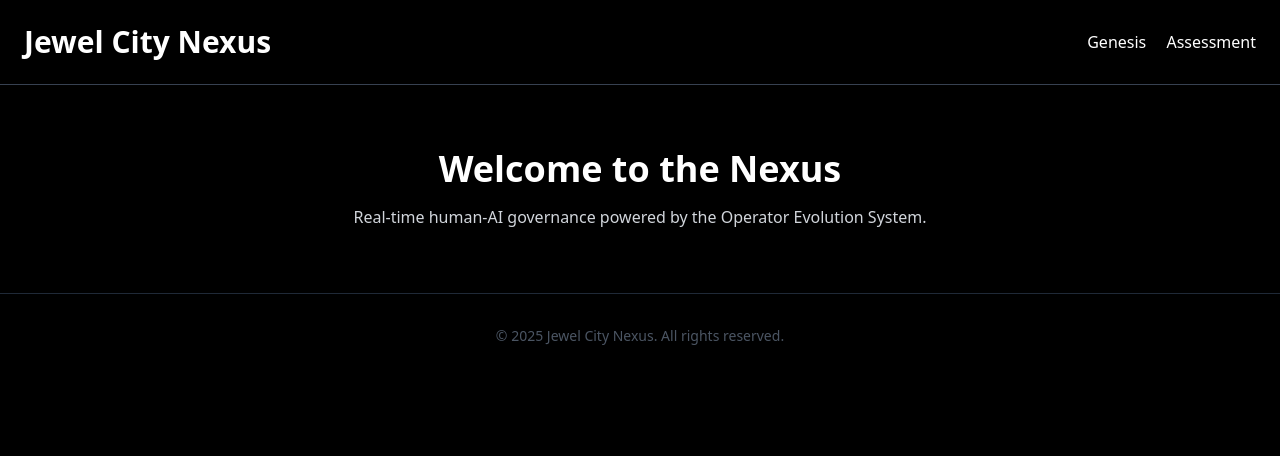
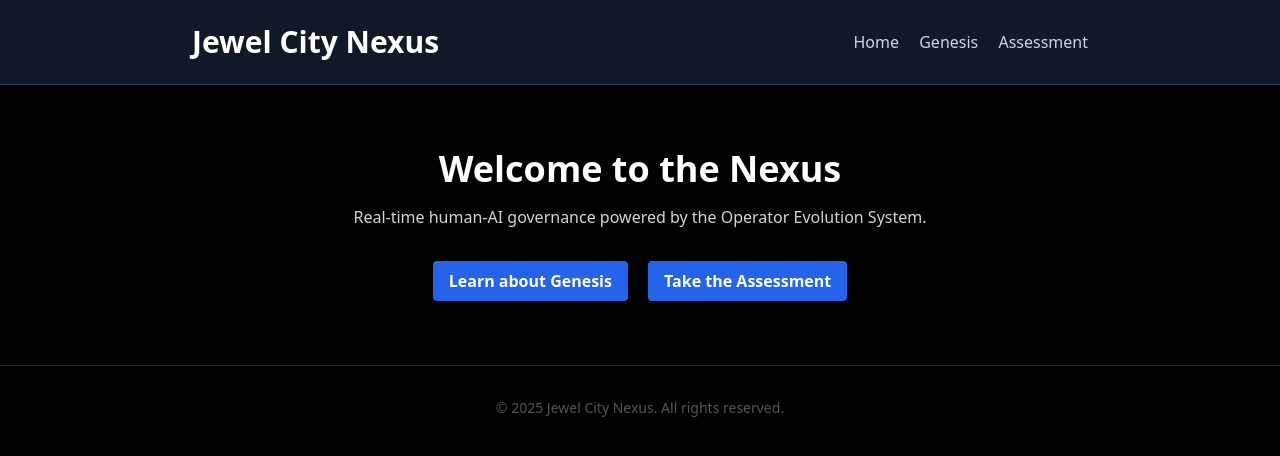
Before and after one commit to cravenoes-stack/jewelcitynexus, a plain HTML site: page index.html in a window 1280 px wide. Drawn offline with nearby package versions, Linux system fonts and the light colour scheme.

Commit message:
Add navigation and footer

```diff
--- a/index.html
+++ b/index.html
@@ -7,18 +7,25 @@
   <link href="https://cdn.jsdelivr.net/npm/tailwindcss@2.2.19/dist/tailwind.min.css" rel="stylesheet">
 </head>
 <body class="bg-black text-white font-sans">
-  <header class="p-6 border-b border-gray-700 flex items-center justify-between">
-    <h1 class="text-3xl font-bold">Jewel City Nexus</h1>
-    <nav class="space-x-4">
-      <a href="genesis.html" class="hover:underline">Genesis</a>
-      <a href="assessment.html" class="hover:underline">Assessment</a>
-    </nav>
+  <header class="bg-gray-900 p-6 border-b border-gray-700">
+    <div class="max-w-4xl mx-auto flex items-center justify-between">
+      <h1 class="text-3xl font-bold"><a href="index.html">Jewel City Nexus</a></h1>
+      <nav class="space-x-4 text-gray-300">
+        <a href="index.html" class="hover:text-white">Home</a>
+        <a href="genesis.html" class="hover:text-white">Genesis</a>
+        <a href="assessment.html" class="hover:text-white">Assessment</a>
+      </nav>
+    </div>
   </header>
   <main class="px-6 py-16 text-center">
     <h2 class="text-4xl font-extrabold mb-4">Welcome to the Nexus</h2>
-    <p class="max-w-2xl mx-auto text-gray-300">
+    <p class="max-w-2xl mx-auto text-gray-300 mb-8">
       Real-time human-AI governance powered by the Operator Evolution System.
     </p>
+    <div class="space-x-4">
+      <a href="genesis.html" class="inline-block bg-blue-600 hover:bg-blue-700 text-white font-semibold py-2 px-4 rounded">Learn about Genesis</a>
+      <a href="assessment.html" class="inline-block bg-blue-600 hover:bg-blue-700 text-white font-semibold py-2 px-4 rounded">Take the Assessment</a>
+    </div>
   </main>
   <footer class="text-center text-gray-600 py-8 border-t border-gray-800 text-sm">
     © 2025 Jewel City Nexus. All rights reserved.
```
Also changed, not shown: assessment.html (+13 -0 lines), genesis.html (+13 -0 lines).
